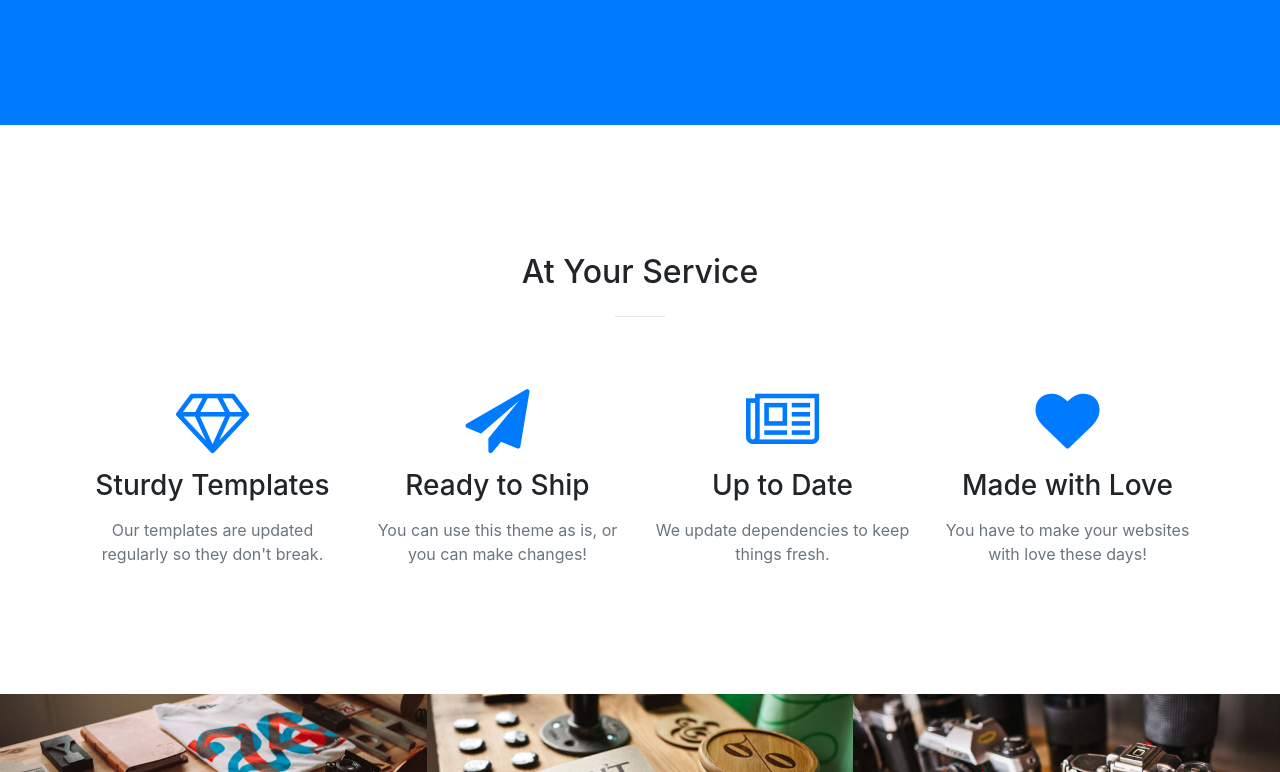
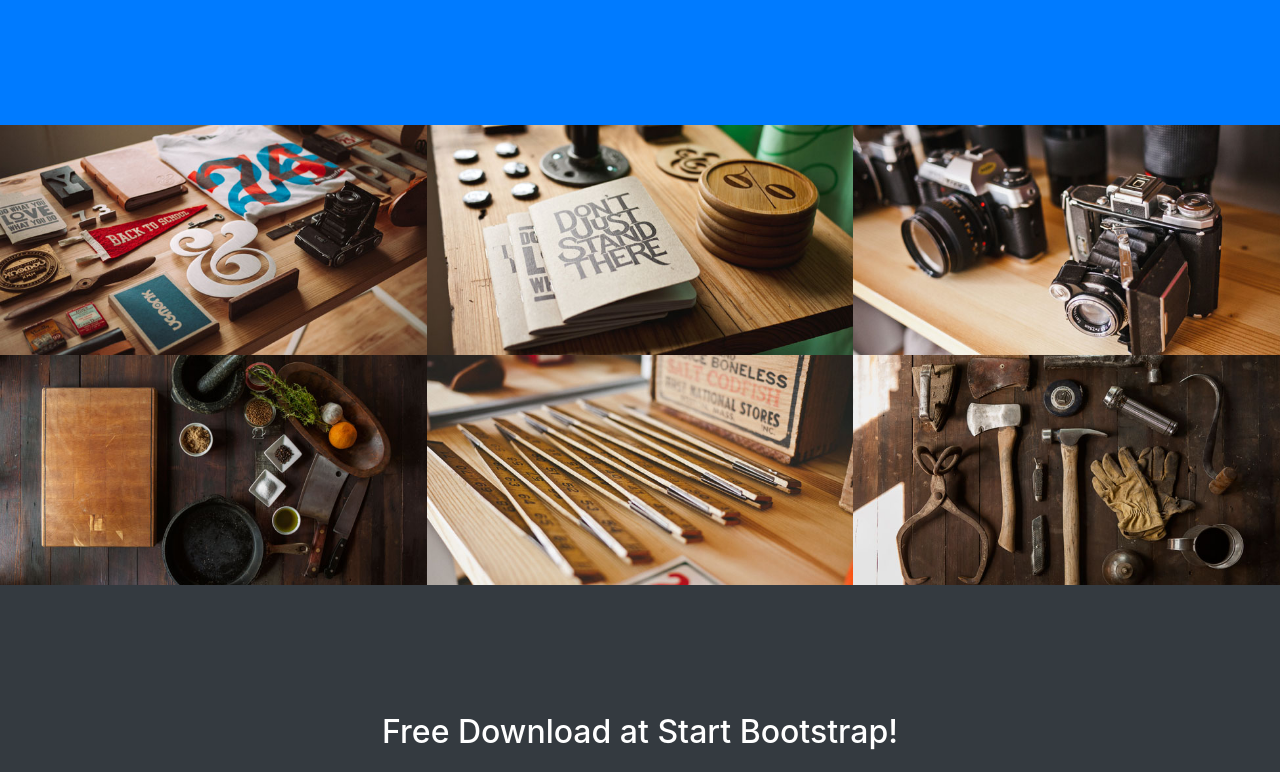
Before and after one commit to darufuku/darufuku.github.io, a website with bundled scripts: page index.html in a window 1280 px wide. Shown: the part 1152-1924 px from the top of the page. Built offline with nearby package versions, Linux system fonts and the light colour scheme.

Commit message:
minor changes

```diff
--- a/css/creative.css
+++ b/css/creative.css
@@ -169,7 +169,8 @@ img::-moz-selection {
 header.masthead {
   padding-top: 10rem;
   padding-bottom: calc(10rem - 56px);
-  background-image: url("../img/header.jpg");
+  /*background-image: url("../img/header.jpg");*/
+  background-image: url("../img/backg2.jpg");
   background-position: center center;
   -webkit-background-size: cover;
   -moz-background-size: cover;
@@ -212,10 +213,6 @@ header.masthead p {
   header.masthead h1 {
     font-size: 4rem;
   }
-}
-
-.service-box {
-  max-width: 400px;
 }
 
 .portfolio-box {
--- a/index.html
+++ b/index.html
@@ -8,21 +8,20 @@
     <meta name="description" content="">
     <meta name="author" content="">
 
-    <title>Creative - Start Bootstrap Theme</title>
+    <title>smooshu</title>
 
-    <!-- Bootstrap core CSS -->
     <link href="vendor/bootstrap/css/bootstrap.min.css" rel="stylesheet">
 
-    <!-- Custom fonts for this template -->
+    <!-- custom fonts -->
     <link href="vendor/font-awesome/css/font-awesome.min.css" rel="stylesheet" type="text/css">
     <link href='https://fonts.googleapis.com/css?family=Open+Sans:300italic,400italic,600italic,700italic,800italic,400,300,600,700,800' rel='stylesheet' type='text/css'>
     <link href='https://fonts.googleapis.com/css?family=Merriweather:400,300,300italic,400italic,700,700italic,900,900italic' rel='stylesheet' type='text/css'>
 
-    <!-- Plugin CSS -->
+    <!-- plugin CSS -->
     <link href="vendor/magnific-popup/magnific-popup.css" rel="stylesheet">
 
-    <!-- Custom styles for this template -->
-    <link href="css/creative.min.css" rel="stylesheet">
+    <!-- custom styles -->
+    <link href="css/creative.css" rel="stylesheet">
 
   </head>
 
@@ -31,7 +30,7 @@
     <!-- Navigation -->
     <nav class="navbar navbar-expand-lg navbar-light fixed-top" id="mainNav">
       <div class="container">
-        <a class="navbar-brand js-scroll-trigger" href="#page-top">Start Bootstrap</a>
+        <a class="navbar-brand js-scroll-trigger" href="#page-top">ASCEND</a>
         <button class="navbar-toggler navbar-toggler-right" type="button" data-toggle="collapse" data-target="#navbarResponsive" aria-controls="navbarResponsive" aria-expanded="false" aria-label="Toggle navigation">
           <span class="navbar-toggler-icon"></span>
         </button>
@@ -39,9 +38,6 @@
           <ul class="navbar-nav ml-auto">
             <li class="nav-item">
               <a class="nav-link js-scroll-trigger" href="#about">About</a>
-            </li>
-            <li class="nav-item">
-              <a class="nav-link js-scroll-trigger" href="#services">Services</a>
             </li>
             <li class="nav-item">
               <a class="nav-link js-scroll-trigger" href="#portfolio">Portfolio</a>
@@ -59,12 +55,12 @@
         <div class="row">
           <div class="col-lg-10 mx-auto">
             <h1 class="text-uppercase">
-              <strong>Your Favorite Source of Free Bootstrap Themes</strong>
+              <strong>;)</strong>
             </h1>
             <hr>
           </div>
           <div class="col-lg-8 mx-auto">
-            <p class="text-faded mb-5">Start Bootstrap can help you build better websites using the Bootstrap CSS framework! Just download your template and start going, no strings attached!</p>
+            <p class="text-faded mb-5">Pleased to make your acquaintence.</p>
             <a class="btn btn-primary btn-xl js-scroll-trigger" href="#about">Find Out More</a>
           </div>
         </div>
@@ -79,49 +75,6 @@
             <hr class="light my-4">
             <p class="text-faded mb-4">Start Bootstrap has everything you need to get your new website up and running in no time! All of the templates and themes on Start Bootstrap are open source, free to download, and easy to use. No strings attached!</p>
             <a class="btn btn-light btn-xl js-scroll-trigger" href="#services">Get Started!</a>
-          </div>
-        </div>
-      </div>
-    </section>
-
-    <section id="services">
-      <div class="container">
-        <div class="row">
-          <div class="col-lg-12 text-center">
-            <h2 class="section-heading">At Your Service</h2>
-            <hr class="my-4">
-          </div>
-        </div>
-      </div>
-      <div class="container">
-        <div class="row">
-          <div class="col-lg-3 col-md-6 text-center">
-            <div class="service-box mt-5 mx-auto">
-              <i class="fa fa-4x fa-diamond text-primary mb-3 sr-icons"></i>
-              <h3 class="mb-3">Sturdy Templates</h3>
-              <p class="text-muted mb-0">Our templates are updated regularly so they don't break.</p>
-            </div>
-          </div>
-          <div class="col-lg-3 col-md-6 text-center">
-            <div class="service-box mt-5 mx-auto">
-              <i class="fa fa-4x fa-paper-plane text-primary mb-3 sr-icons"></i>
-              <h3 class="mb-3">Ready to Ship</h3>
-              <p class="text-muted mb-0">You can use this theme as is, or you can make changes!</p>
-            </div>
-          </div>
-          <div class="col-lg-3 col-md-6 text-center">
-            <div class="service-box mt-5 mx-auto">
-              <i class="fa fa-4x fa-newspaper-o text-primary mb-3 sr-icons"></i>
-              <h3 class="mb-3">Up to Date</h3>
-              <p class="text-muted mb-0">We update dependencies to keep things fresh.</p>
-            </div>
-          </div>
-          <div class="col-lg-3 col-md-6 text-center">
-            <div class="service-box mt-5 mx-auto">
-              <i class="fa fa-4x fa-heart text-primary mb-3 sr-icons"></i>
-              <h3 class="mb-3">Made with Love</h3>
-              <p class="text-muted mb-0">You have to make your websites with love these days!</p>
-            </div>
           </div>
         </div>
       </div>
@@ -255,16 +208,16 @@
       </div>
     </section>
 
-    <!-- Bootstrap core JavaScript -->
+    <!-- bootstrap core JS -->
     <script src="vendor/jquery/jquery.min.js"></script>
     <script src="vendor/bootstrap/js/bootstrap.bundle.min.js"></script>
 
-    <!-- Plugin JavaScript -->
+    <!-- plugin JS -->
     <script src="vendor/jquery-easing/jquery.easing.min.js"></script>
     <script src="vendor/scrollreveal/scrollreveal.min.js"></script>
     <script src="vendor/magnific-popup/jquery.magnific-popup.min.js"></script>
 
-    <!-- Custom scripts for this template -->
+    <!-- custom scripts -->
     <script src="js/creative.min.js"></script>
 
   </body>
```
Also changed, not shown: 1 other file.
